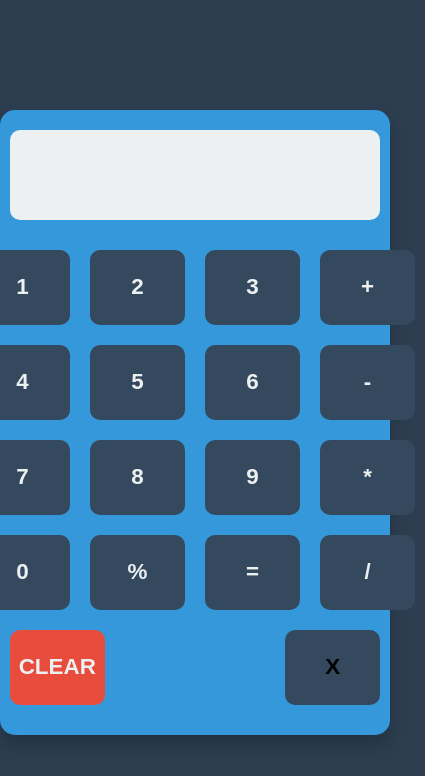
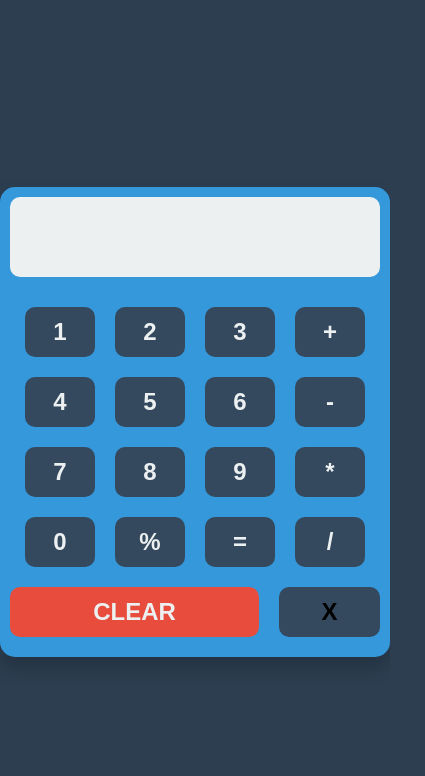
Before and after one commit to nittish03/CALCULATOR, a plain HTML site: page index.html in a window 390 px wide. Shown: the whole page, 425 px wide, since content can reach past the window. Drawn offline with Linux system fonts and the light colour scheme.

Commit message:
RESPONSIVE DESIGN

```diff
--- a/index.css
+++ b/index.css
@@ -141,39 +141,30 @@ body {
 }
 
 @media (max-width: 480px) {
-    #container {
-        width: 95%;
-        padding: 20px 10px;
-    }
-
-    .size, #clear, .backspace {
-        font-size: 1.2rem;
-        height: 60px;
-        width: 80px;
+    .size {
+        width: 70px;
+        height: 50px;
     }
 
     .display {
-        font-size: 1.8rem;
+        font-size: 1.6rem;
+        height: 60px;
+    }
+
+    #container {
+        padding: 10px;
+        width: 100%;
     }
 }
 
-@media (max-width: 768px) {
-    .size, #clear, .backspace {
-        font-size: 1.3rem;
-        height: 70px;
-        width: 90px;
+@media (min-width: 768px) and (max-width: 1024px) {
+    #container {
+        width: 80%;
     }
 
-    .display {
-        font-size: 1.9rem;
-    }
-}
-
-@media (max-width: 1024px) {
-    .size, #clear, .backspace {
-        font-size: 1.4rem;
-        height: 75px;
-        width: 95px;
+    .size {
+        width: 90px;
+        height: 70px;
     }
 
     .display {
```
